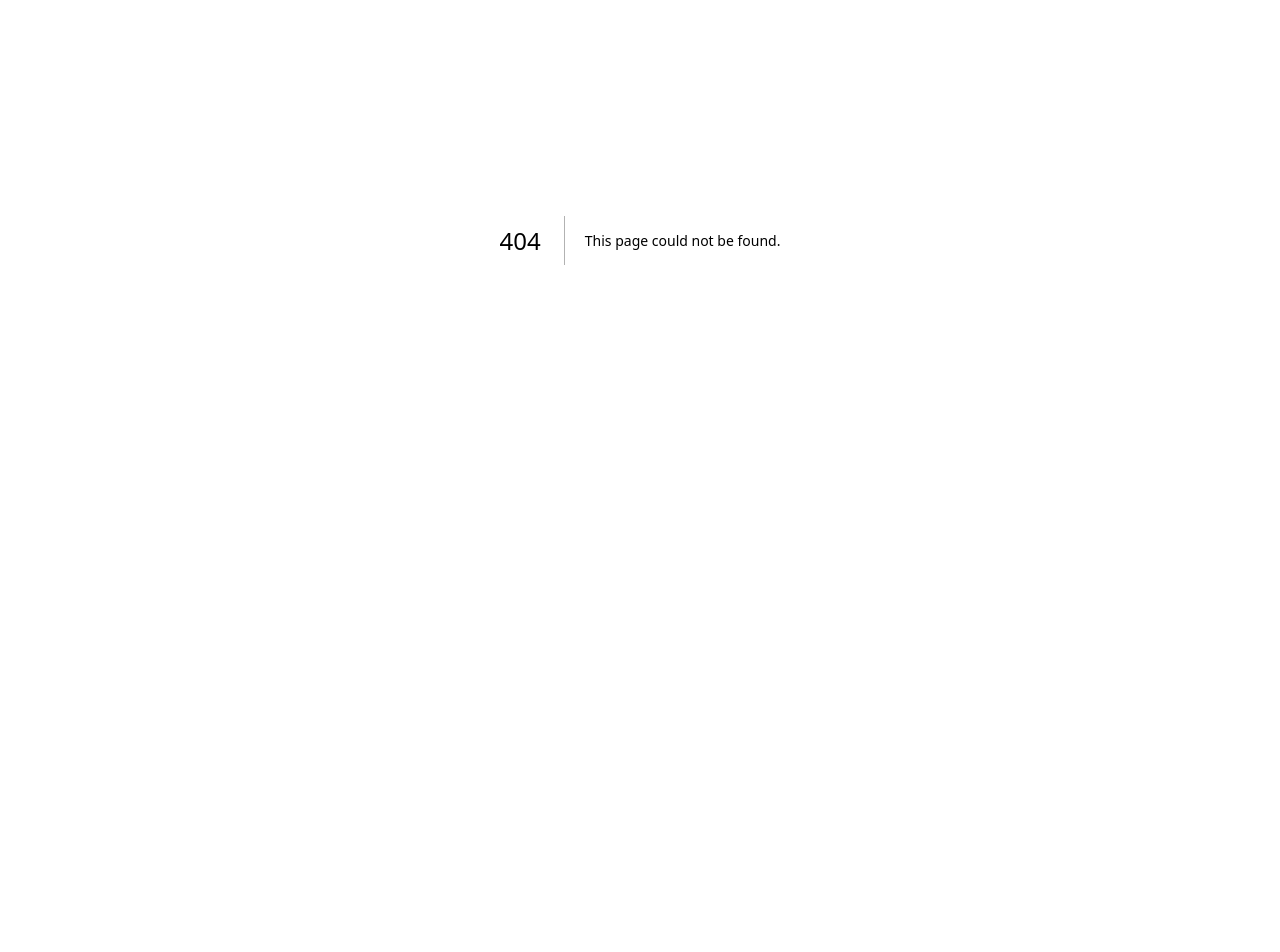
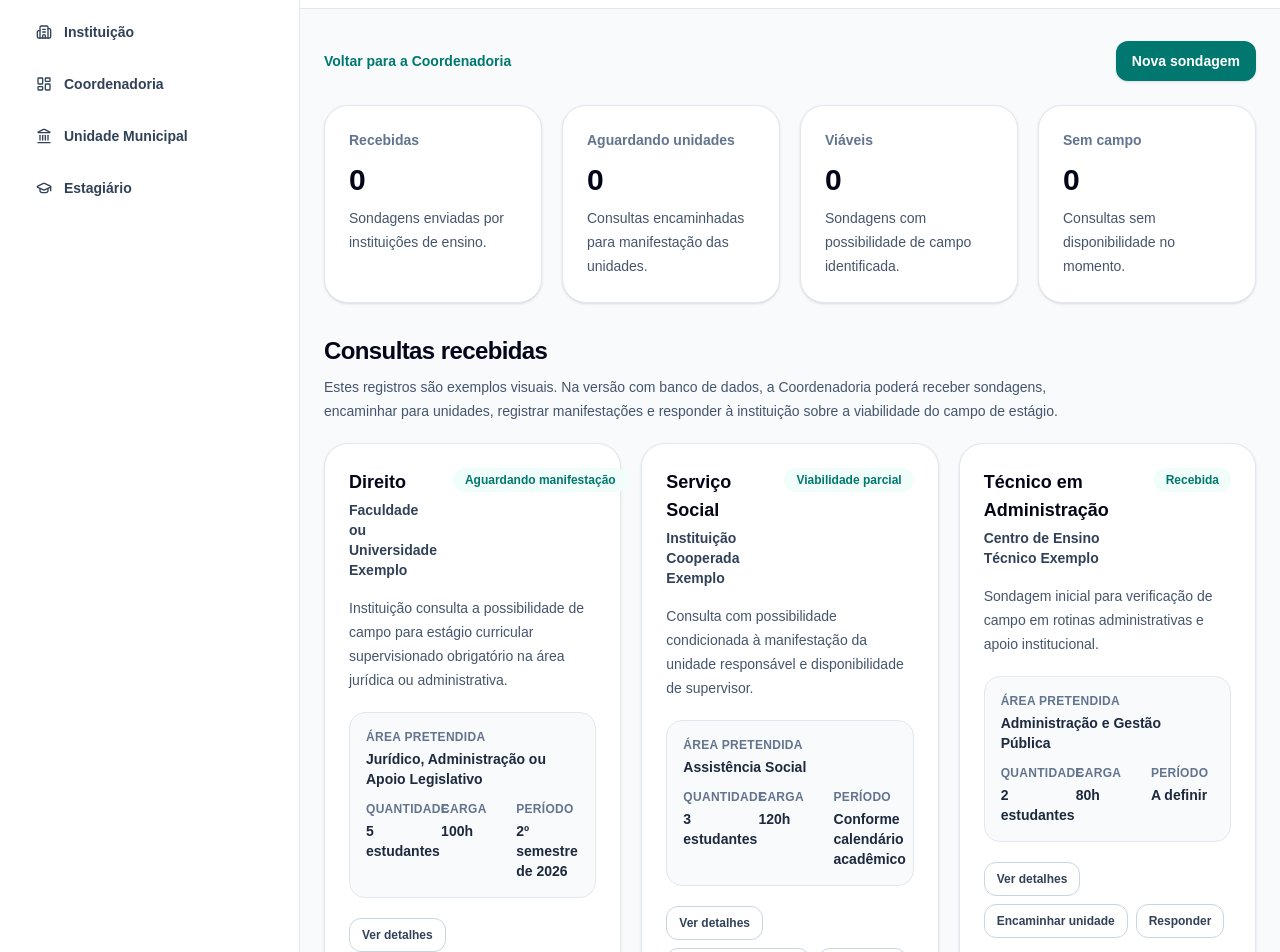
Before and after one commit to agua-2025/integra-estagio, a Next.js app: page /coordenadoria/sondagens in a window 1280 px wide. Before the commit this address had no page. Shown: the part 160-1112 px from the top of the page. Before the commit the page ends 800 px from the top, so only its background shows below. Built offline with nearby package versions, Linux system fonts and the light colour scheme.

Commit message:
Adiciona tela visual de sondagens de campo

```diff
--- a/app/coordenadoria/page.tsx
+++ b/app/coordenadoria/page.tsx
@@ -27,12 +27,6 @@ const summaries = [
 ];
 
 const actions = [
-  {
-    title: "Analisar sondagens",
-    description:
-      "Receba consultas de instituições e encaminhe às unidades municipais para manifestação sobre disponibilidade de campo.",
-    status: "Entrada",
-  },
   {
     title: "Consolidar viabilidade",
     description:
@@ -156,6 +150,24 @@ export default function CoordenadoriaAreaPage() {
         </div>
 
         <div className="grid gap-5 md:grid-cols-2 lg:grid-cols-3">
+          <Link
+            href="/coordenadoria/sondagens"
+            className="group rounded-3xl border border-slate-200 bg-white p-6 shadow-sm transition hover:-translate-y-0.5 hover:border-teal-200 hover:shadow-md"
+          >
+            <div className="flex items-start justify-between gap-4">
+              <h3 className="text-lg font-bold text-slate-950 group-hover:text-teal-800">
+                Analisar sondagens
+              </h3>
+              <span className="shrink-0 rounded-full bg-teal-50 px-3 py-1 text-xs font-semibold text-teal-700">
+                Entrada
+              </span>
+            </div>
+            <p className="mt-3 text-sm leading-6 text-slate-600">
+              Receba consultas de instituições e encaminhe às unidades municipais
+              para manifestação sobre disponibilidade de campo.
+            </p>
+          </Link>
+
           {actions.map((item) => (
             <ActionCard key={item.title} {...item} />
           ))}
--- /dev/null
+++ b/app/coordenadoria/sondagens/page.tsx
@@ -0,0 +1,214 @@
+import Link from "next/link";
+import { ActionCard } from "@/components/system/ActionCard";
+import { SummaryCard } from "@/components/system/SummaryCard";
+import { SystemShell } from "@/components/system/SystemShell";
+
+const summaries = [
+  {
+    label: "Recebidas",
+    value: "0",
+    description: "Sondagens enviadas por instituições de ensino.",
+  },
+  {
+    label: "Aguardando unidades",
+    value: "0",
+    description: "Consultas encaminhadas para manifestação das unidades.",
+  },
+  {
+    label: "Viáveis",
+    value: "0",
+    description: "Sondagens com possibilidade de campo identificada.",
+  },
+  {
+    label: "Sem campo",
+    value: "0",
+    description: "Consultas sem disponibilidade no momento.",
+  },
+];
+
+const inquiries = [
+  {
+    institution: "Faculdade ou Universidade Exemplo",
+    course: "Direito",
+    quantity: "5 estudantes",
+    period: "2º semestre de 2026",
+    workload: "100h",
+    area: "Jurídico, Administração ou Apoio Legislativo",
+    status: "Aguardando manifestação",
+    description:
+      "Instituição consulta a possibilidade de campo para estágio curricular supervisionado obrigatório na área jurídica ou administrativa.",
+  },
+  {
+    institution: "Instituição Cooperada Exemplo",
+    course: "Serviço Social",
+    quantity: "3 estudantes",
+    period: "Conforme calendário acadêmico",
+    workload: "120h",
+    area: "Assistência Social",
+    status: "Viabilidade parcial",
+    description:
+      "Consulta com possibilidade condicionada à manifestação da unidade responsável e disponibilidade de supervisor.",
+  },
+  {
+    institution: "Centro de Ensino Técnico Exemplo",
+    course: "Técnico em Administração",
+    quantity: "2 estudantes",
+    period: "A definir",
+    workload: "80h",
+    area: "Administração e Gestão Pública",
+    status: "Recebida",
+    description:
+      "Sondagem inicial para verificação de campo em rotinas administrativas e apoio institucional.",
+  },
+];
+
+export default function SondagensPage() {
+  return (
+    <SystemShell
+      areaLabel="Coordenadoria"
+      title="Sondagens de Campo de Estágio"
+      description="Analise consultas enviadas pelas instituições, encaminhe às unidades municipais e consolide a viabilidade dos campos de estágio."
+    >
+      <div className="mb-6 flex flex-col gap-3 sm:flex-row sm:items-center sm:justify-between">
+        <Link
+          href="/coordenadoria"
+          className="text-sm font-semibold text-teal-700 hover:text-teal-900"
+        >
+          Voltar para a Coordenadoria
+        </Link>
+
+        <button
+          type="button"
+          className="rounded-xl bg-teal-700 px-4 py-2.5 text-sm font-semibold text-white shadow-sm transition hover:bg-teal-800"
+        >
+          Nova sondagem
+        </button>
+      </div>
+
+      <div className="grid gap-5 md:grid-cols-2 lg:grid-cols-4">
+        {summaries.map((item) => (
+          <SummaryCard key={item.label} {...item} />
+        ))}
+      </div>
+
+      <section className="mt-8">
+        <div className="mb-5">
+          <h2 className="text-2xl font-bold tracking-tight text-slate-950">
+            Consultas recebidas
+          </h2>
+          <p className="mt-2 max-w-3xl text-sm leading-6 text-slate-600">
+            Estes registros são exemplos visuais. Na versão com banco de dados,
+            a Coordenadoria poderá receber sondagens, encaminhar para unidades,
+            registrar manifestações e responder à instituição sobre a viabilidade
+            do campo de estágio.
+          </p>
+        </div>
+
+        <div className="grid gap-5 lg:grid-cols-3">
+          {inquiries.map((inquiry) => (
+            <article
+              key={`${inquiry.institution}-${inquiry.course}`}
+              className="rounded-3xl border border-slate-200 bg-white p-6 shadow-sm"
+            >
+              <div className="flex items-start justify-between gap-4">
+                <div>
+                  <h3 className="text-lg font-bold text-slate-950">
+                    {inquiry.course}
+                  </h3>
+                  <p className="mt-1 text-sm font-semibold text-slate-700">
+                    {inquiry.institution}
+                  </p>
+                </div>
+
+                <span className="shrink-0 rounded-full bg-teal-50 px-3 py-1 text-xs font-semibold text-teal-700">
+                  {inquiry.status}
+                </span>
+              </div>
+
+              <p className="mt-4 text-sm leading-6 text-slate-600">
+                {inquiry.description}
+              </p>
+
+              <div className="mt-5 grid gap-3 rounded-2xl border border-slate-200 bg-slate-50 p-4 text-sm">
+                <div>
+                  <p className="text-xs font-bold uppercase tracking-wide text-slate-500">
+                    Área pretendida
+                  </p>
+                  <p className="mt-1 font-semibold text-slate-800">
+                    {inquiry.area}
+                  </p>
+                </div>
+
+                <div className="grid gap-3 sm:grid-cols-3">
+                  <div>
+                    <p className="text-xs font-bold uppercase tracking-wide text-slate-500">
+                      Quantidade
+                    </p>
+                    <p className="mt-1 font-semibold text-slate-800">
+                      {inquiry.quantity}
+                    </p>
+                  </div>
+
+                  <div>
+                    <p className="text-xs font-bold uppercase tracking-wide text-slate-500">
+                      Carga
+                    </p>
+                    <p className="mt-1 font-semibold text-slate-800">
+                      {inquiry.workload}
+                    </p>
+                  </div>
+
+                  <div>
+                    <p className="text-xs font-bold uppercase tracking-wide text-slate-500">
+                      Período
+                    </p>
+                    <p className="mt-1 font-semibold text-slate-800">
+                      {inquiry.period}
+                    </p>
+                  </div>
+                </div>
+              </div>
+
+              <div className="mt-5 flex flex-wrap gap-2">
+                <button
+                  type="button"
+                  className="rounded-xl border border-slate-300 bg-white px-3 py-2 text-xs font-semibold text-slate-700 transition hover:border-teal-300 hover:text-teal-800"
+                >
+                  Ver detalhes
+                </button>
+                <button
+                  type="button"
+                  className="rounded-xl border border-slate-300 bg-white px-3 py-2 text-xs font-semibold text-slate-700 transition hover:border-teal-300 hover:text-teal-800"
+                >
+                  Encaminhar unidade
+                </button>
+                <button
+                  type="button"
+                  className="rounded-xl border border-slate-300 bg-white px-3 py-2 text-xs font-semibold text-slate-700 transition hover:border-teal-300 hover:text-teal-800"
+                >
+                  Responder
+                </button>
+              </div>
+            </article>
+          ))}
+        </div>
+      </section>
+
+      <section className="mt-8 grid gap-5 lg:grid-cols-3">
+        <ActionCard
+          title="Encaminhamento às unidades"
+          description="A Coordenadoria poderá direcionar a sondagem para uma ou mais unidades municipais, solicitando manifestação sobre disponibilidade."
+          status="Fluxo"
+        />
+        <ActionCard
+          title="Resposta de viabilidade"
+          description="A resposta poderá indicar viabilidade total, parcial, inexistência de campo ou necessidade de complementação."
+        />
+        <ActionCard
+          title="Conversão em acordo"
+          description="Quando houver viabilidade, a sondagem poderá permitir a abertura do pedido de Acordo de Cooperação Técnica."
+        />
+      </section>
+    </SystemShell>
+  );
+}
```
